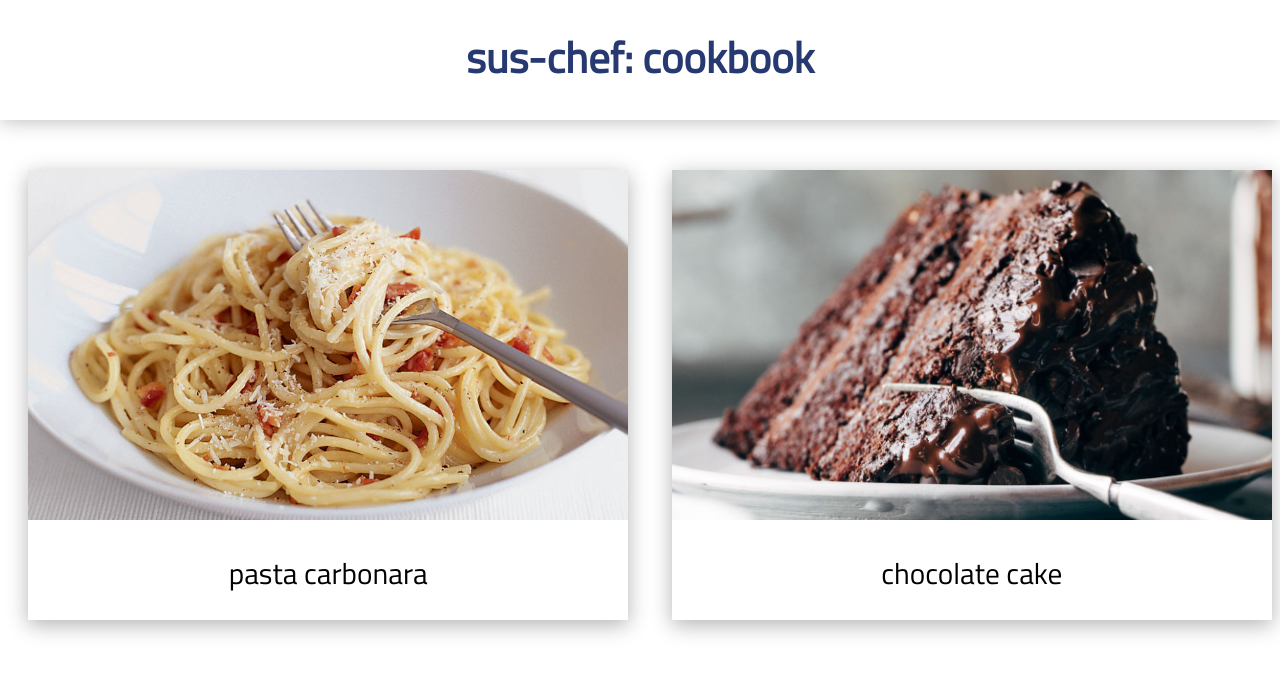
After one commit to alessandrozoppi/demo-tesi, a Flask app: page /cookbook/ in a window 1280 px wide. The commit adds this page. Shown: the top 674 px of the page. Run offline with Flask 2, Linux system fonts and the light colour scheme; data comes from the database, SQL or seed files in the repository; both versions use the stored data as it was after the commit.

Commit message:
added some template styling and fixed the step route

```diff
--- a/app/routes.py
+++ b/app/routes.py
@@ -8,23 +8,28 @@ from app import ask
 from flask_ask import statement, question, session
 
 ########## FLASK ROUTES ##########
-
 @app.route('/home/')
 def home():
+	return render_template('home.html')
+
+@app.route('/cookbook/')
+def cookbook():
 	recipes = Recipe.query.all()
-	return render_template('index.html', recipes=recipes)
+	return render_template('cookbook.html', recipes=recipes)
 
 @app.route('/recipe/<recipeTitle>/')
 def recipe(recipeTitle):
 	recipe = Recipe.query.filter_by(url_title=recipeTitle).first()
 	recipeId = recipe.id
 	ingredients = Ingredient.query.join(Ingredient.recipe).filter(Recipe.id==recipeId).all()
-	return render_template('recipe.html', recipe=recipe, ingredients=ingredients)
+	return render_template('recipe.html', recipe=recipe, ingredients=ingredients, basedir=path)
 
 @app.route('/recipe/<recipeTitle>/step/<stepNumber>/')
 def step(recipeTitle, stepNumber):
+	gbStepNumber = Counter.query.filter_by(id=2).first()
+	gbRecipeId = Counter.query.filter_by(id=1).first()
 	targetRecipe = Recipe.query.filter_by(url_title=recipeTitle).first()
-	targetStep = Step.query.filter_by(id=stepNumber).first()
+	targetStep = Step.query.filter(Step.recipe_id==targetRecipe.id, Step.order==stepNumber).first()
 	return render_template('step.html', recipe=targetRecipe,
 										step=targetStep,
 										stepNumber=stepNumber,
@@ -109,7 +114,7 @@ def readIngredients(recipe):
 
 @ask.intent("ShowCookBookIntent")
 def showCookBook():
-	webbrowser.get('firefox').open('http://localhost:5000/home/')
+	webbrowser.get('firefox').open('http://localhost:5000/cookbook/')
 	message = "opening your cookbook"
 	return statement(message)
 
@@ -223,19 +228,19 @@ def addTwoIngredientsToList(ingredientOne, ingredientTwo):
 			newEntry = GroceryList(name=ingredientTwo)
 			db.session.add(newEntry)
 			db.session.commit()
-			message = "I added {}, but {} is not a seasonal ingredient, are you sure you want to adda it to the list?".format(ingredientTwo, ingredientOne)
+			message = "I added {}, but {} is not a seasonal ingredient, are you sure you want to add it to the list".format(ingredientTwo, ingredientOne)
 			return question(message)
 		else:
 			session.attributes['notSeasonalIngredient'] = ingredientTwo
 			newEntry = GroceryList(name=ingredientOne)
 			db.session.add(newEntry)
 			db.session.commit()
-			message = "I added {}, but {} is not a seasonal ingredient, are you sure you want to add it to the list?".format(ingredientOne, ingredientTwo)
+			message = "I added {}, but {} is not a seasonal ingredient, are you sure you want to add it to the list".format(ingredientOne, ingredientTwo)
 			return question(message)
 	else:
 		session.attributes['notSeasonalIngredientOne'] = ingredientOne
 		session.attributes['notSeasonalIngredientTwo'] = ingredientTwo
-		message = "{} and {} both aren't seasonal ingredients, are you sure you want to add them?".format(ingredientOne, ingredientTwo)
+		message = "{} and {} both aren't seasonal ingredients, are you sure you want to add them".format(ingredientOne, ingredientTwo)
 		return question(message)
 
 
--- a/app/static/css/style.css
+++ b/app/static/css/style.css
@@ -7,3 +7,122 @@
 body {
 	font-family: Titillium Web;
 }
+
+nav {
+	height: 120px;
+	text-align: center;
+	box-shadow: 0 0 20px rgba(0, 0, 0, 0.3);
+}
+
+nav > #logo {
+	padding: 25px 0;
+	font-weight: 700;
+	font-size: 32pt;
+	color: #263970;
+}
+
+.masterContainer {
+	margin: 50px auto;
+	width: 1300px;
+	text-align: center;
+}
+
+#homeImage {
+	width: 100%;
+}
+
+
+/* ========== GROCERY LIST ==========  */
+.masterContainer #groceryListTitle {
+	font-size: 18pt;
+	text-align: left;
+}
+
+.masterContainer .groceryList li {
+	list-style: none;
+}
+
+.masterContainer .groceryList li .ingredientToBuy {
+	margin: 10px 0;
+	width: 100%;
+	height: 100px;
+	background-color: #f2f2f2;
+}
+
+.masterContainer .groceryList li .ingredientToBuy p {
+	font-size: 20pt;
+	padding: 15px 0;
+	display: inline-block;
+	width: 1200px;
+}
+
+.masterContainer .groceryList li .ingredientToBuy a {
+	font-size: 30pt;
+	padding: 15px 39px 24px 39px;
+	display: inline-block;
+	text-decoration: none;
+	color: red;
+}
+
+.masterContainer .groceryList li .ingredientToBuy a:hover {
+	background-color: red;
+	color: #fff;
+	transition: all 0.3s;
+}
+
+/* ========== COOKBOOK ==========  */
+
+.cookbookContainer {
+	margin-top: 50px;
+	text-align: center;
+}
+
+.cookbookRecipeCard {
+	display: inline-block;
+	width: 600px;
+	height: 450px;
+	margin: 0 20px 50px; 20px;
+	text-align: center;
+	box-shadow: 0 5px 20px rgba(0, 0, 0, 0.3);
+}
+
+.cookbookRecipeCard img {
+	width: 600px;
+	height: 350px;
+}
+
+.cookbookRecipeCard a {
+	display: block;
+	text-decoration: none;
+	width: 100%;
+	padding: 25px 0;
+	font-size: 22pt;
+	font-weight: 300;
+	color: #000;
+
+}
+
+.cookbookRecipeCard a:hover {
+	color: #263970;
+	transform: scale(1.05);
+	transition: all 0.3s;
+}
+
+
+
+/* ========== STEPS ==========  */
+
+.stepContainer h3 {
+	font-size: 24pt;
+	margin-bottom: 20px;
+}
+
+.stepContainer img {
+	width: 900px;
+	height: 600px;
+}
+
+.stepContainer p {
+	font-size: 20pt;
+	font-weight: 300;
+}
--- /dev/null
+++ b/app/templates/cookbook.html
@@ -0,0 +1,16 @@
+{% extends 'main.html' %}
+{% block page %}: cookbook{% endblock %}
+{% block content %}
+{% if recipes %}
+	<div class="cookbookContainer">
+	{% for recipe in recipes %}
+		<div class="cookbookRecipeCard">
+			<img alt="{{ recipe.title }} image" src="../static/images/{{ recipe.url_title }}/hero.jpg">
+			<a href="/recipe/{{ recipe.url_title }}">{{ recipe.title }}</a>
+		</div>
+	{% endfor %}
+{% else %}
+	<strong>Your cookbook is empty!</strong>
+	</div>
+{% endif %}
+{% endblock %}
--- /dev/null
+++ b/app/templates/home.html
@@ -0,0 +1,5 @@
+{% extends 'main.html' %}
+{% block page %}: demo {% endblock %}
+{% block header %}
+<img id="homeImage" src={{ url_for('static', filename='images/home_image.jpeg') }}>
+{% endblock %}
--- a/app/templates/main.html
+++ b/app/templates/main.html
@@ -10,9 +10,13 @@
 </head>
 <body>
 	<nav>
-		<h3>sus-chef</h3>
+		<h1 id="logo">sus-chef{% block page %}{% endblock %}</h1>
 	</nav>
+	{% block header %}
+	{% endblock %}
+	<div class="masterContainer">
     {% block content %}
     {% endblock %}
+    </div>
 </body>
 </html>
--- a/app/templates/recipe.html
+++ b/app/templates/recipe.html
@@ -1,6 +1,6 @@
 {% extends 'main.html' %}
+{% block page %}: {{ recipe.title }}{% endblock %}
 {% block content %}
-<h1>{{ recipe.title }}</h1>
 {% if ingredients %}
 	{% if recipe.portions != 1 %}
 	<h3>List of ingredients for {{ recipe.portions }} people</h3>
--- a/app/templates/step.html
+++ b/app/templates/step.html
@@ -1,6 +1,10 @@
 {% extends 'main.html' %}
+{% block page %}: {{ recipe.title }}{% endblock %}
 {% block content %}
-<h1>{{ recipe.title }}</h1>
+<div class="stepContainer">
 <h3>Step: {{ stepNumber }}</h3>
+<img id="stepImage" src="/static/images/{{ recipe.url_title }}/{{ stepNumber }}.jpg">
+<br>
 <p>{{ stepContent }}</p>
+</div>
 {% endblock %}
```
Also changed, not shown: app/templates/grocerylist.html (+12 -9 lines), app/templates/index.html (deleted, +0 -13 lines), app/static/images/chocolatecake/hero.jpg (added), app/static/images/home_image.jpeg (added), app/static/images/pastacarbonara/1.jpg (added), app/static/images/pastacarbonara/hero.jpg (added), database.db.
